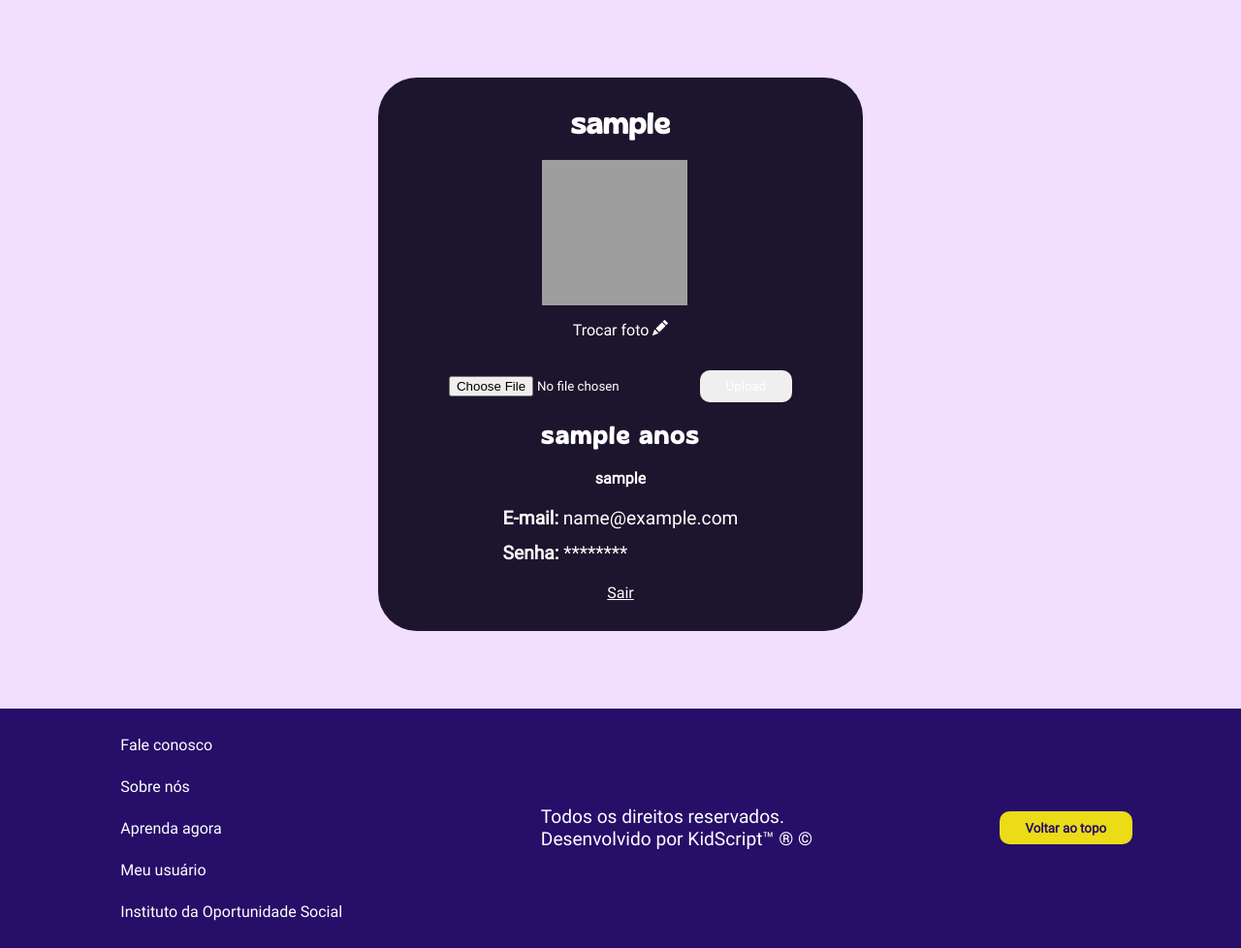
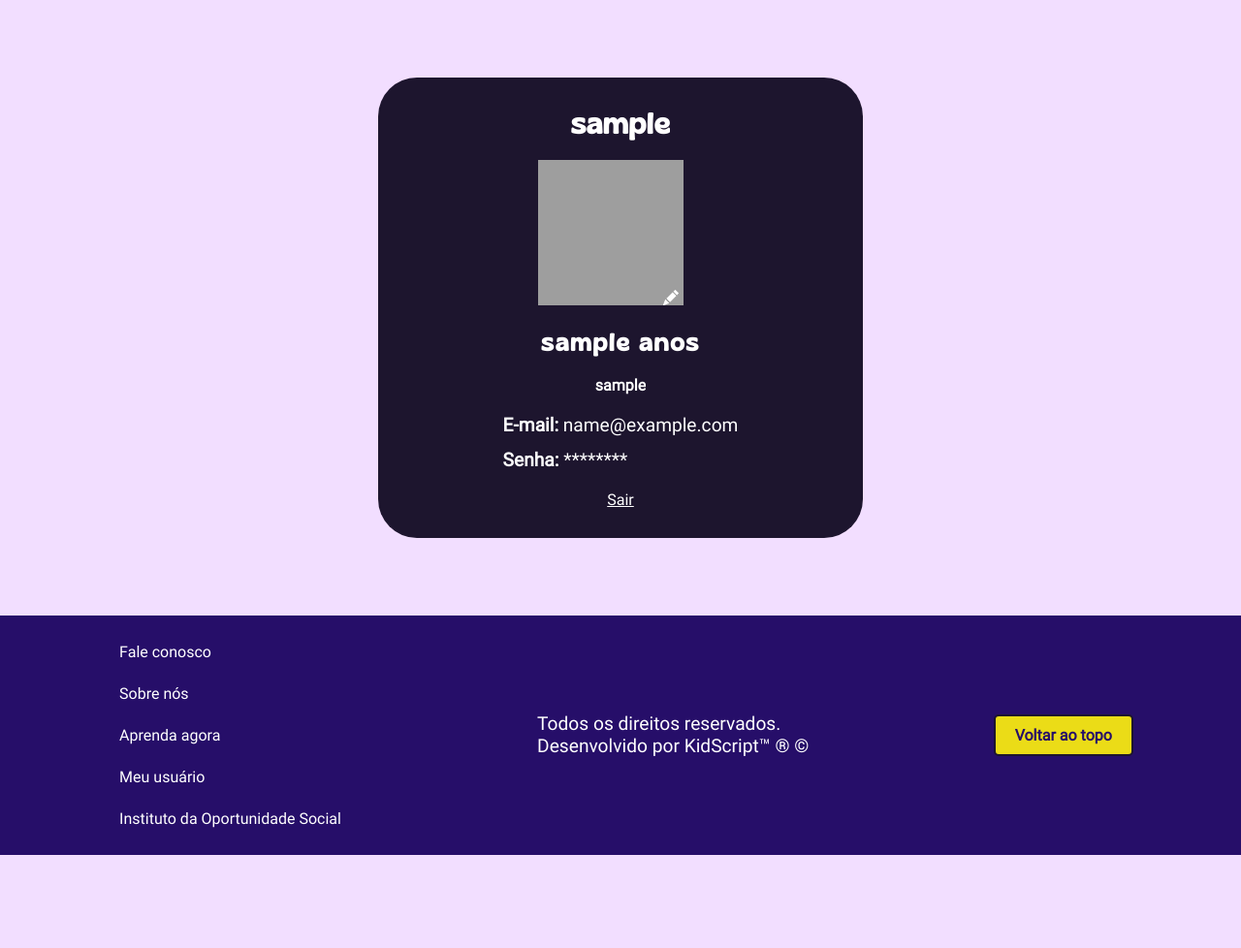
Before and after one commit to alibiohenrique/projeto-tcc, a PHP site: page /pages/profile.php in a window 1280 px wide. Shown: the part 105-1083 px from the top of the page at 97% size. After the commit the page ends 987 px from the top, so only its background shows below. Run offline with PHP 8.4, Linux system fonts and the light colour scheme; the visitor is signed in with stand-in values (Sample User, id 1); grey boxes are pictures that could not be loaded.

Commit message:
updates before back-end

```diff
--- a/pages/profile.php
+++ b/pages/profile.php
@@ -12,6 +12,7 @@ $email = isset($_SESSION['user_email']) ? $_SESSION['user_email'] : 'Email não
 $age = isset($_SESSION['user_age']) ? $_SESSION['user_age'] : 'Idade não disponível';
 $name = isset($_SESSION['user_name']) ? $_SESSION['user_name'] : "Nome não disponível";
 $picture = isset($_SESSION['user_picture']) ? $_SESSION['user_picture'] : '../assets/images/user.png';
+
 ?>
 
 <!DOCTYPE html>
@@ -27,19 +28,16 @@ $picture = isset($_SESSION['user_picture']) ? $_SESSION['user_picture'] : '../as
     <link rel="stylesheet" href="../styles/profile.css">
 
     <!-- icons -->
-    <link rel="stylesheet"
-        href="https://fonts.googleapis.com/css2?family=Material+Symbols+Outlined:opsz,wght,FILL,GRAD@40,400,0,0" />
+    <link rel="stylesheet" href="https://fonts.googleapis.com/css2?family=Material+Symbols+Outlined:opsz,wght,FILL,GRAD@40,400,0,0" />
     <!-- icons -->
 
     <meta charset="UTF-8">
     <title>KidScript | Meu perfil</title>
     <script src="../assets/script/profile.js"></script>
-    <script src="https://cdn.jsdelivr.net/npm/bootstrap@5.3.3/dist/js/bootstrap.bundle.min.js"
-        integrity="sha384-YvpcrYf0tY3lHB60NNkmXc5s9fDVZLESaAA55NDzOxhy9GkcIdslK1eN7N6jIeHz"
-        crossorigin="anonymous"></script>
+    <script src="https://cdn.jsdelivr.net/npm/bootstrap@5.3.3/dist/js/bootstrap.bundle.min.js" integrity="sha384-YvpcrYf0tY3lHB60NNkmXc5s9fDVZLESaAA55NDzOxhy9GkcIdslK1eN7N6jIeHz" crossorigin="anonymous"></script>
 </head>
 
-<body id="landing-page">
+<body>
     <script src="../assets/script/change-picture.js"></script>
 
     <?php include '../components/header/header.php'; ?>
@@ -55,19 +53,16 @@ $picture = isset($_SESSION['user_picture']) ? $_SESSION['user_picture'] : '../as
 
                 <div class="profile-picture">
                     <img src="<?php echo htmlspecialchars($picture); ?>" alt="Imagem meu usuário" onclick="changeProfileMenu()">
-                    <div class="change-picture btn">
-                        <span>Trocar foto</span>
-                        <svg xmlns="http://www.w3.org/2000/svg" width="16" height="16" fill="currentColor"
-                            class="bi bi-pencil-fill" viewBox="0 0 16 16">
-                            <path
-                                d="M12.854.146a.5.5 0 0 0-.707 0L10.5 1.793 14.207 5.5l1.647-1.646a.5.5 0 0 0 0-.708zm.646 6.061L9.793 2.5 3.293 9H3.5a.5.5 0 0 1 .5.5v.5h.5a.5.5 0 0 1 .5.5v.5h.5a.5.5 0 0 1 .5.5v.5h.5a.5.5 0 0 1 .5.5v.207zm-7.468 7.468A.5.5 0 0 1 6 13.5V13h-.5a.5.5 0 0 1-.5-.5V12h-.5a.5.5 0 0 1-.5-.5V11h-.5a.5.5 0 0 1-.5-.5V10h-.5a.5.5 0 0 1-.175-.032l-.179.178a.5.5 0 0 0-.11.168l-2 5a.5.5 0 0 0 .65.65l5-2a.5.5 0 0 0 .168-.11z" />
-                        </svg>
-                    </div>
+                    <svg onclick="changeProfileMenu()" xmlns="http://www.w3.org/2000/svg" width="16" height="16" fill="currentColor" class="bi bi-pencil-fill" viewBox="0 0 16 16">
+                        <path d="M12.854.146a.5.5 0 0 0-.707 0L10.5 1.793 14.207 5.5l1.647-1.646a.5.5 0 0 0 0-.708zm.646 6.061L9.793 2.5 3.293 9H3.5a.5.5 0 0 1 .5.5v.5h.5a.5.5 0 0 1 .5.5v.5h.5a.5.5 0 0 1 .5.5v.5h.5a.5.5 0 0 1 .5.5v.207zm-7.468 7.468A.5.5 0 0 1 6 13.5V13h-.5a.5.5 0 0 1-.5-.5V12h-.5a.5.5 0 0 1-.5-.5V11h-.5a.5.5 0 0 1-.5-.5V10h-.5a.5.5 0 0 1-.175-.032l-.179.178a.5.5 0 0 0-.11.168l-2 5a.5.5 0 0 0 .65.65l5-2a.5.5 0 0 0 .168-.11z" />
+                    </svg>
+
                 </div>
 
-                <form name="file" action="change-picture.php" method="post" enctype="multipart/form-data">
-                    <input type="file" name="file">
-                    <input type="submit" class="btn" name="upload" value="Upload">
+                <form name="file" method="post" enctype="multipart/form-data">
+                    <label for="file-upload" class="custom-file-upload btn">Escolher arquivo</label>
+                    <input id="file-upload" type="file" name="file">
+                    <input type="submit" class="btn" name="upload" value="Upload" id="upload">
                 </form>
 
                 <h3><?php echo htmlspecialchars($age); ?> anos</h3>
--- a/styles/profile.css
+++ b/styles/profile.css
@@ -56,10 +56,59 @@ header {
     height: 150px;
 }
 
-.change-picture:hover, .profile-picture img:hover {
+.profile-picture img:hover {
     cursor: pointer;
     opacity: 0.5;
     transition: 0.2s;
+}
+
+form{
+    display: none;
+    /* display: flex; */
+}
+
+.profile-picture svg{
+    transform: translate(-25px);
+}
+
+.custom-file-upload, .btn {
+    font-weight: 900;
+    display: inline-block;
+    padding: 10px 20px;
+    cursor: pointer;
+    background-color: var(--yellow);
+    color: var(--background-profile);
+    border: var(--background-profile) 2px solid;
+    border-radius: 5px;
+    font-size: 16px;
+    text-align: center;
+    transition: 0.5s ease;
+}
+
+.custom-file-upload:hover, .btn:hover {
+    background-color: var(--background-profile);
+    color: var(--yellow);
+    border: var(--yellow) 2px solid;
+}
+
+#upload {
+    color: var(--yellow);
+    border: var(--yellow) 2px solid;
+    background-color: var(--darker-purple);
+}
+
+#upload:hover {
+    color: var(--darker-purple);
+    border: var(--yellow) 2px solid;
+    background-color: var(--yellow);
+}
+
+input[type="file"] {
+    display: none;
+}
+
+.openMenu form{
+    display: flex;
 }
 
 .profile-text {
```
Also changed, not shown: components/configs/change-picture.php (deleted, +0 -18 lines), components/configs/config.php (+8 -9 lines).
